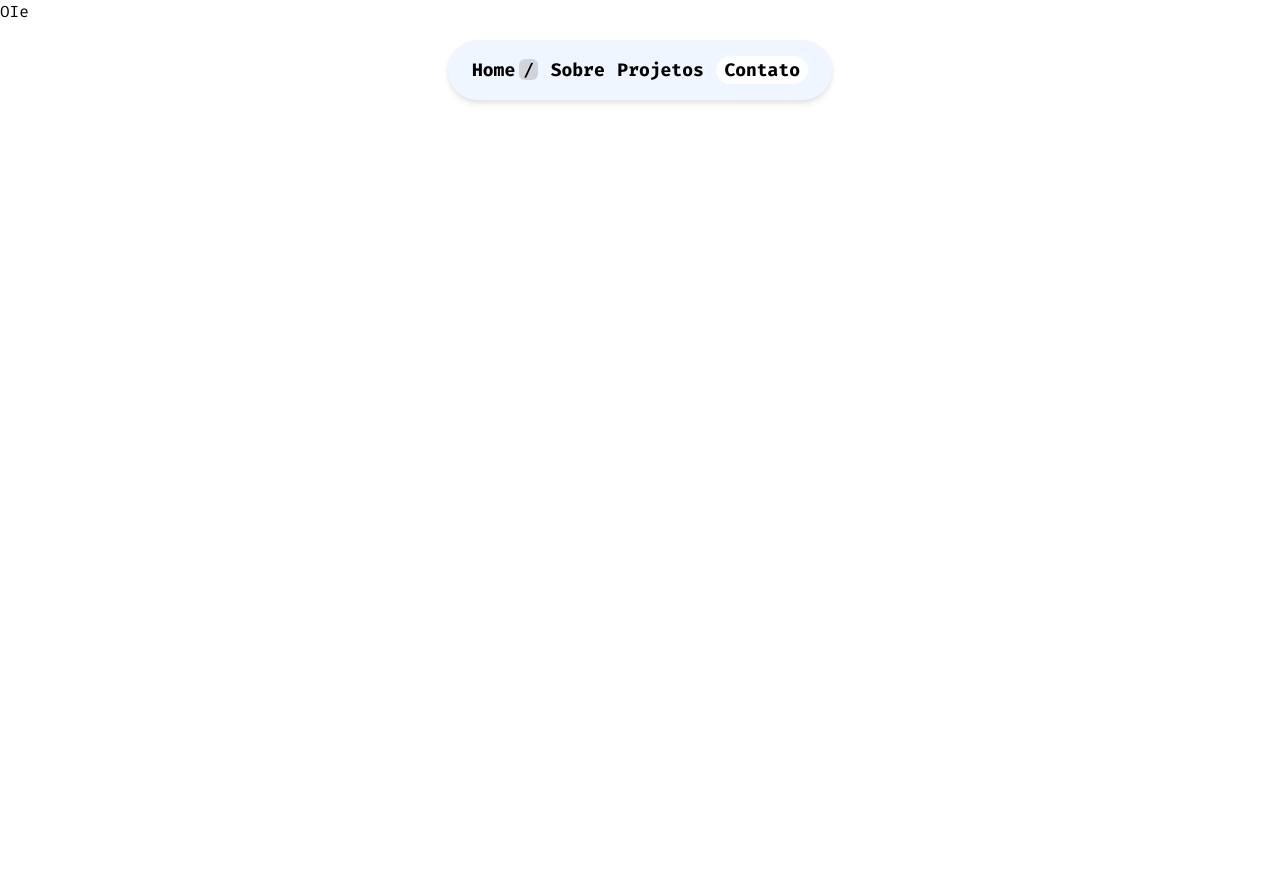
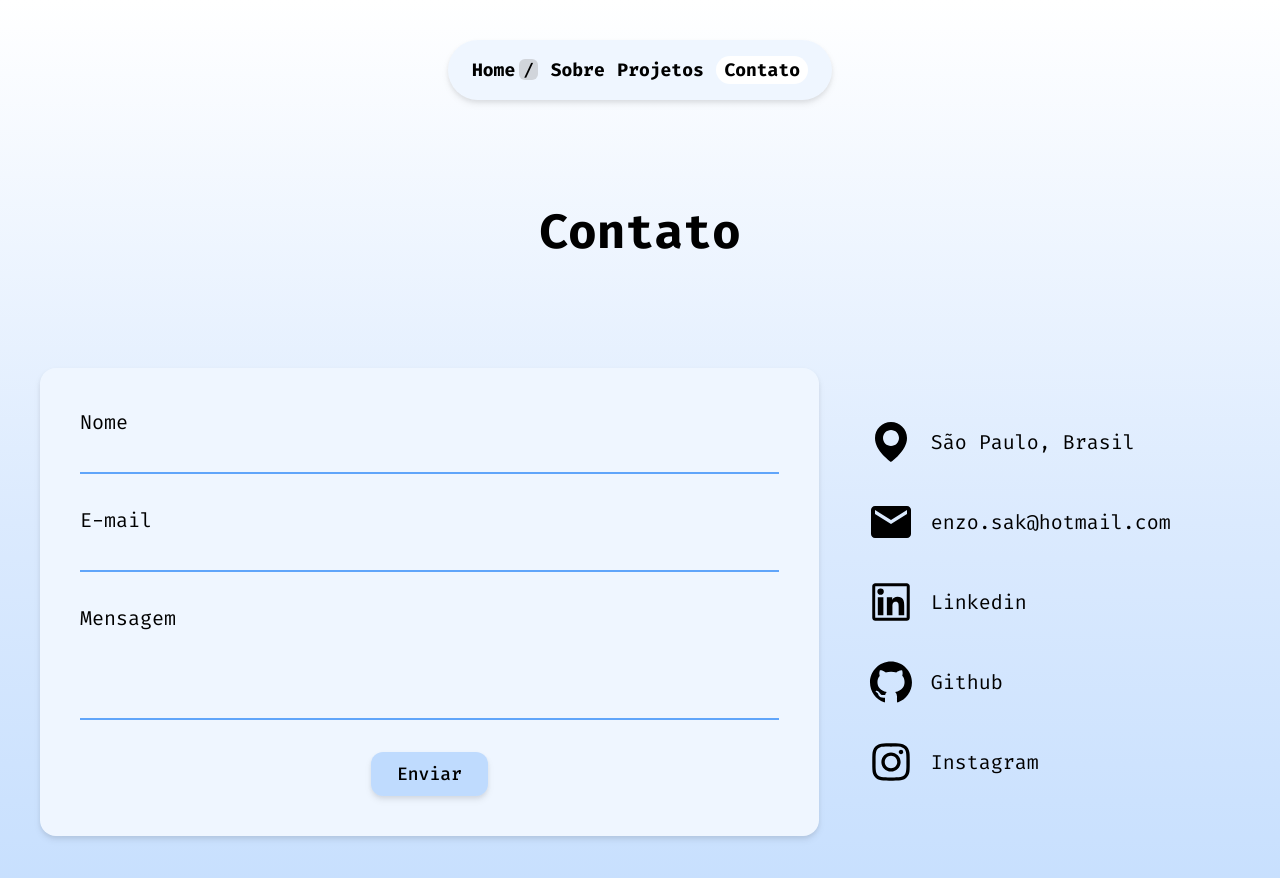
Before and after one commit to enzosakamoto/architecture-portfolio, a Next.js app: page /contact in a window 1280 px wide. Shown: the top 878 px of the page. Before the commit the page ends 800 px from the top, so only its background shows below. Built offline with nearby package versions, Linux system fonts and the light colour scheme.

Commit message:
added contact page

```diff
--- a/src/app/contact/page.tsx
+++ b/src/app/contact/page.tsx
@@ -1,13 +1,73 @@
 'use client'
 import Navbar from '../components/navbar/Navbar'
 import useLanguage from '../utils/language'
+import { BiSolidMap } from 'react-icons/bi'
+import {
+  AiOutlineInstagram,
+  AiOutlineLinkedin,
+  AiOutlineGithub
+} from 'react-icons/ai'
+import { MdEmail } from 'react-icons/md'
 
 export default function Contact() {
   const { english } = useLanguage()
   return (
-    <>
+    <main className="flex flex-col overflow-x-hidden bg-gradient-to-b from-white via-blue-100 to-blue-200 py-20">
       <Navbar english={english} />
-      <h1>OIe</h1>
-    </>
+      <section className="flex w-full flex-col items-center justify-center gap-28 py-32  ">
+        <p className="text-5xl font-bold">{english ? 'Contact' : 'Contato'}</p>
+        <div className="flex w-full flex-col gap-8 px-10 lg:flex-row">
+          <form className="flex w-full flex-col items-center gap-8 rounded-2xl bg-blue-50 p-10 drop-shadow-md lg:w-2/3">
+            <div className="flex w-full flex-col gap-2 text-xl">
+              <label htmlFor="">{english ? 'Name' : 'Nome'}</label>
+              <input
+                type="text"
+                className="transform border-b-2 border-blue-400 bg-transparent outline-none transition-all duration-500 focus:border-blue-800"
+              />
+            </div>
+            <div className="flex w-full flex-col gap-2 text-xl">
+              <label htmlFor="">E-mail</label>
+              <input
+                type="text"
+                className="transform border-b-2 border-blue-400 bg-transparent outline-none transition-all duration-500 focus:border-blue-800"
+              />
+            </div>
+            <div className="flex w-full flex-col gap-2 text-xl">
+              <label htmlFor="">{english ? 'Message' : 'Mensagem'}</label>
+              <textarea className="h-20 transform resize-none border-b-2 border-blue-400 bg-transparent outline-none transition-all duration-500 focus:border-blue-800" />
+            </div>
+            <button className="transform place-content-center rounded-xl bg-blue-200 px-2 py-2 text-lg font-medium drop-shadow-md transition-all duration-500 hover:scale-105 hover:bg-blue-500 sm:w-1/6 sm:px-0">
+              Enviar
+            </button>
+          </form>
+          <div className="flex w-full flex-col justify-center p-4 lg:w-1/3">
+            <div className="flex flex-col gap-8">
+              <div className="flex w-full flex-row items-center justify-start gap-4">
+                <BiSolidMap className="text-5xl" />
+                <p className="text-base sm:text-xl">
+                  {english ? 'São Paulo, Brazil' : 'São Paulo, Brasil'}
+                </p>
+              </div>
+              <div className="flex w-full flex-row items-center justify-start gap-4">
+                <MdEmail className="text-5xl" />
+                <p className="text-base sm:text-xl">enzo.sak@hotmail.com</p>
+              </div>
+              <div className="flex w-full flex-row items-center justify-start gap-4">
+                <AiOutlineLinkedin className="text-5xl" />
+                <p className="text-base sm:text-xl">Linkedin</p>
+              </div>
+              <div className="flex w-full flex-row items-center justify-start gap-4">
+                <AiOutlineGithub className="text-5xl" />
+                <p className="text-base sm:text-xl">Github</p>
+              </div>
+              <div className="flex w-full flex-row items-center justify-start gap-4">
+                <AiOutlineInstagram className="text-5xl" />
+                <p className="text-base sm:text-xl">Instagram</p>
+              </div>
+            </div>
+          </div>
+        </div>
+      </section>
+    </main>
   )
 }
--- a/src/app/globals.css
+++ b/src/app/globals.css
@@ -8,3 +8,11 @@ html {
 --scroll-behavior: smooth!important;
 scroll-behavior: smooth!important;
 }
+
+body::-webkit-scrollbar {
+  width: 0.5em;
+}
+
+body::-webkit-scrollbar-thumb {
+  background-color: lightblue;
+}
```
